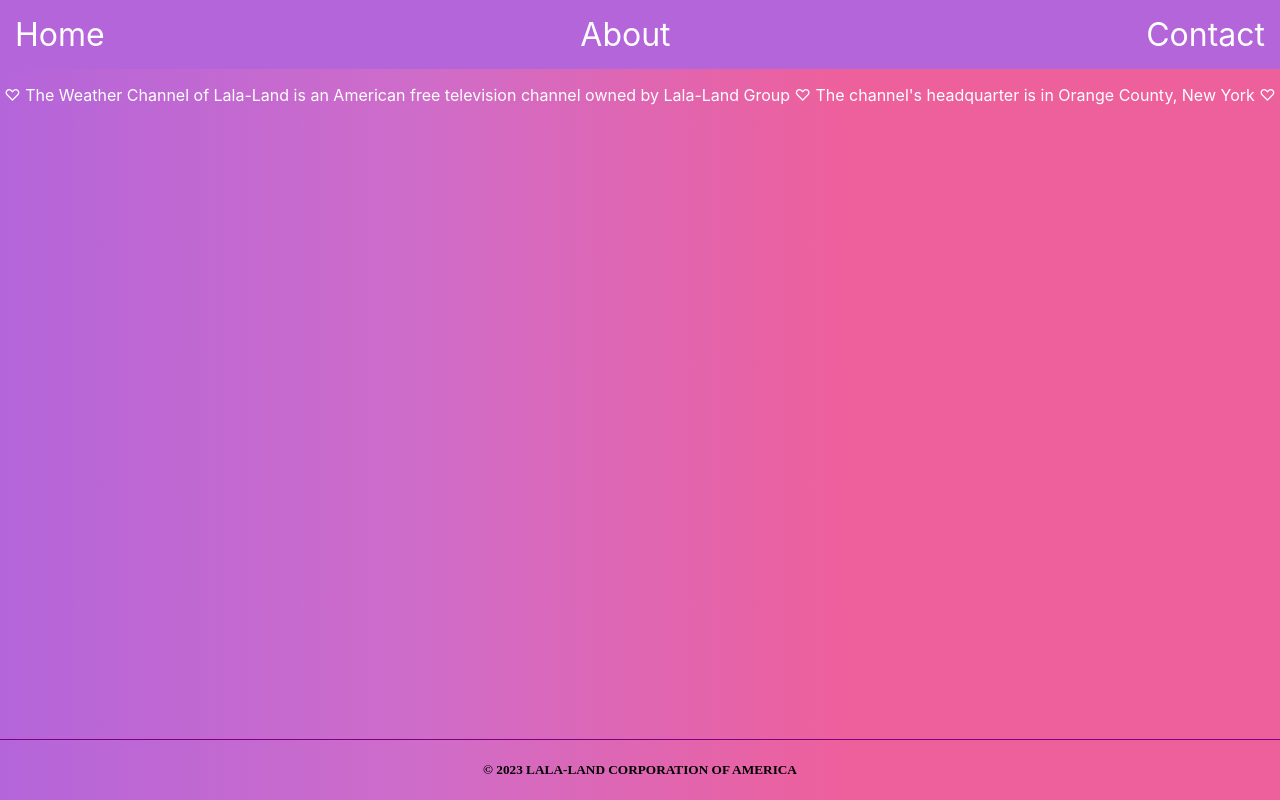
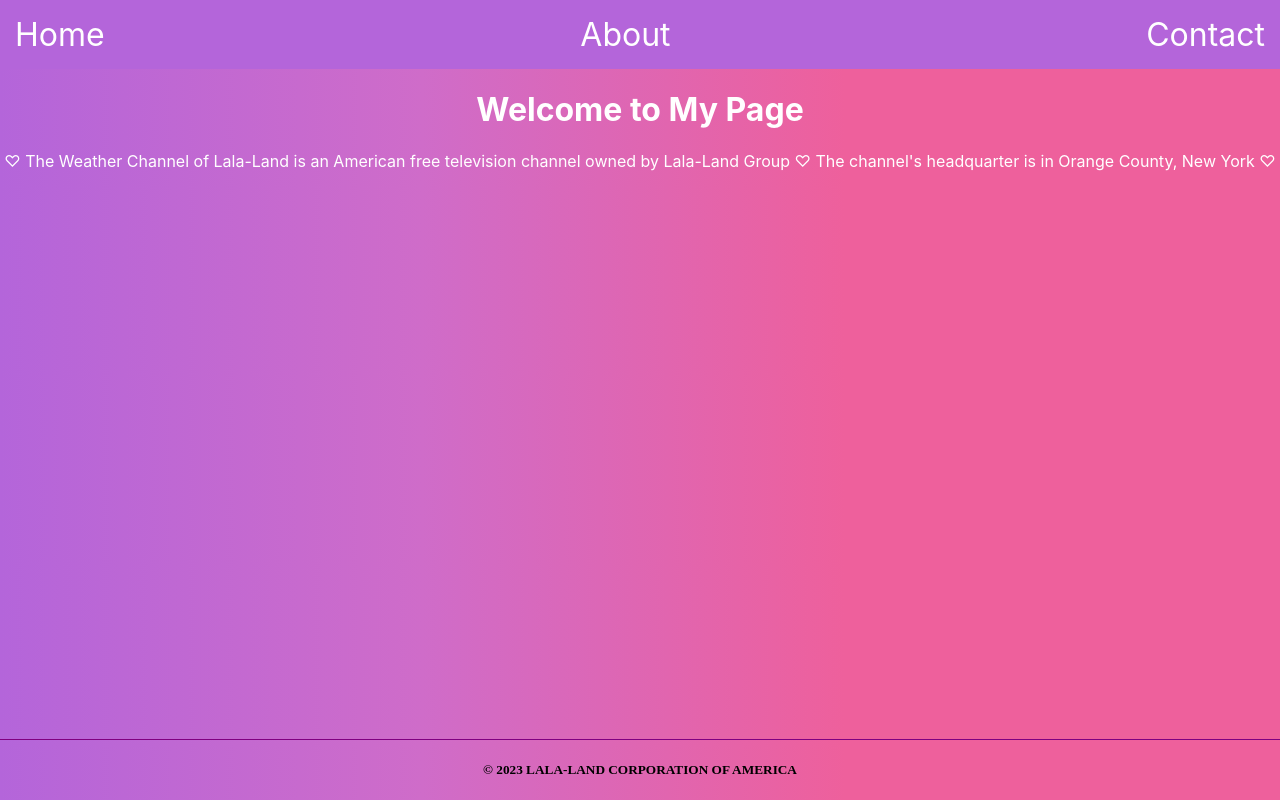
Before and after one commit to laviniaruiz/mod22, a React (Create React App) app: page /About in a window 1280 px wide. Built offline with nearby package versions, Linux system fonts and the light colour scheme.

Commit message:
updated all

```diff
--- a/src/App.css
+++ b/src/App.css
@@ -6,6 +6,11 @@
     padding: 15px;
     font-size: 2em;
   }
+
+.header {
+    text-align: center;
+    color: white;
+}
 
 .home {
     text-align: center;
@@ -29,7 +34,6 @@
     text-align: center;
 }
 
-
 .CodedBy {
     text-align: center;
 }
--- a/src/App.js
+++ b/src/App.js
@@ -2,13 +2,12 @@ import React from 'react'
 import { Routes, Route, Navigate } from 'react-router-dom'
 import About from './pages/About';
 import Footer from './components/Footer';
-import Header from './components/Header';
+// import Header from './components/Header';
 import Nav from './components/Nav';
 import Home from './pages/Home';
 import Contact from './pages/Contact';
 // import Body from './components/Body';
 import './App.css';
-import { getActiveElement } from '@testing-library/user-event/dist/utils';
 
 
 function App() {
--- a/src/index.css
+++ b/src/index.css
@@ -13,6 +13,8 @@ body {
     #cf6cc9 33%,
     #ee609c 66%,
     #ee609c 100%
+    /* #1b386e 66%,
+    #2427c2 100% */
   );
   /* background: linear-gradient(gray, black) ; */
 }
--- a/src/pages/About.js
+++ b/src/pages/About.js
@@ -1,14 +1,17 @@
 import { useState } from "react";
+import Header from "../components/Header";
 
 function About() {
   return (
 
     <div>
 
+      <Header />
+
       <p className="p1">♡ The Weather Channel of Lala-Land is an American free television channel owned by
         Lala-Land Group ♡ The channel's headquarter is in Orange County, New York ♡ </p>
 
-        </div>
+    </div>
 
   );
 }
--- a/src/pages/Contact.js
+++ b/src/pages/Contact.js
@@ -3,17 +3,19 @@ import { Link } from 'react-router-dom'
 export default function Contact() {
   return (
     <div>
-      <contact>
 
         <p className="c1">
           <Link to="https://github.com/laviniaruiz/mod2project">@Github</Link>
         </p>
 
         <p className="c2">
-          <Link to="https://github.com/laviniaruiz/mod2project">Leave Comment</Link>
+          <Link to="https://github.com/laviniaruiz/mod2project">@Netlify</Link>
         </p>
 
-      </contact>
+        {/* <p className="c3">
+          <Link to="https://github.com/laviniaruiz/mod2project">Leave Comment</Link>
+        </p> */}
+
     </div>
   );
 }
--- a/src/pages/Home.js
+++ b/src/pages/Home.js
@@ -1,6 +1,5 @@
 import { useState } from "react";
 import Body from "../components/Body";
-import Header from "../components/Header";
 
 export default function Home(getCity) {
 
@@ -32,12 +31,12 @@ export default function Home(getCity) {
 
     <div className="home">
 
-      <Header />
+      <Body />
+
       <div>
-        <img style={{width: "200px"}} src={require("../weather.gif")} alt="weather"></img>
+        <img style={{ width: "150px" }} src={require("../weather.gif")} alt="weather"></img>
       </div>
 
-      <Body />
 
       {/* <p className="paragraph">♡ The Weather Channel of Lala-Land is an American free television channel owned by
         Lala-Land Group ♡ The channel's headquarter is in New York City ♡</p> */}
```
